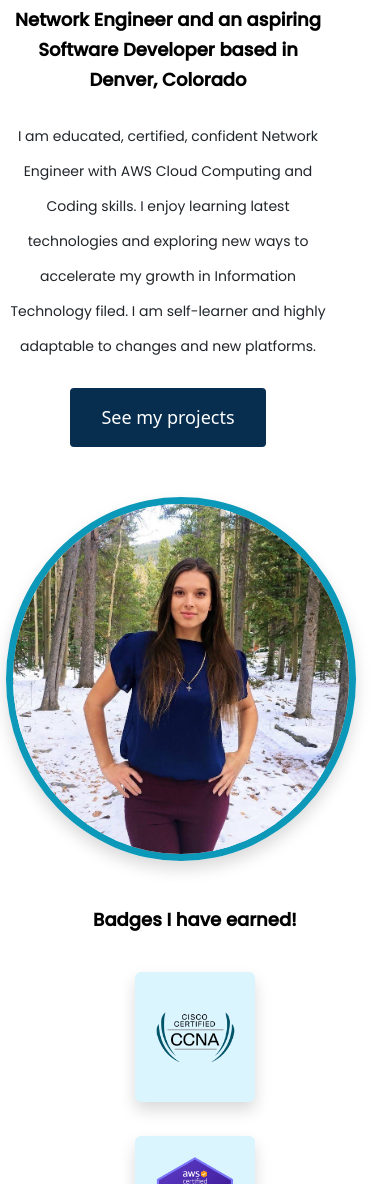
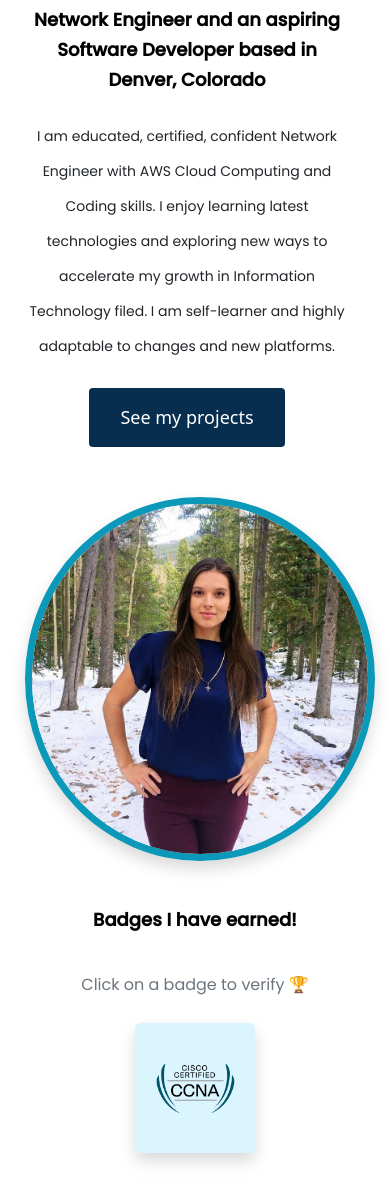
Before and after one commit to Tetianamost/Portfolio-project, a plain HTML site: page about.html in a window 390 px wide. Shown: the part 339-1523 px from the top of the page. Drawn offline with nearby package versions, Linux system fonts and the light colour scheme; a web font is replaced by a local one.

Commit message:
added about text to verify badges

```diff
--- a/about.html
+++ b/about.html
@@ -100,6 +100,7 @@
     <span class="content">
       <h2 class="text-center">Badges I have earned!</h2></span
     >
+    <p class="text-center text-muted">Click on a badge to verify 🏆</p>
     <div class="container-fluid" id="work">
       <div class="row d-flex justify-content-space-evenly align-badges">
         <div class="col-lg-2 mb-4">
--- a/src/styles.css
+++ b/src/styles.css
@@ -217,7 +217,7 @@ p {
     text-align: center;
   }
   .img-work {
-    max-width: 400px;
+    max-width: 350px;
     padding: 20px o;
     height: 290px;
     margin: 5px 70px;
@@ -226,7 +226,7 @@ p {
   .content-container {
     text-align: center;
     padding: 0;
-    margin: 0 -27px;
+    margin: 0 -8px;
   }
   .btn-branding-outline {
     background: var(--primary-color);
```
